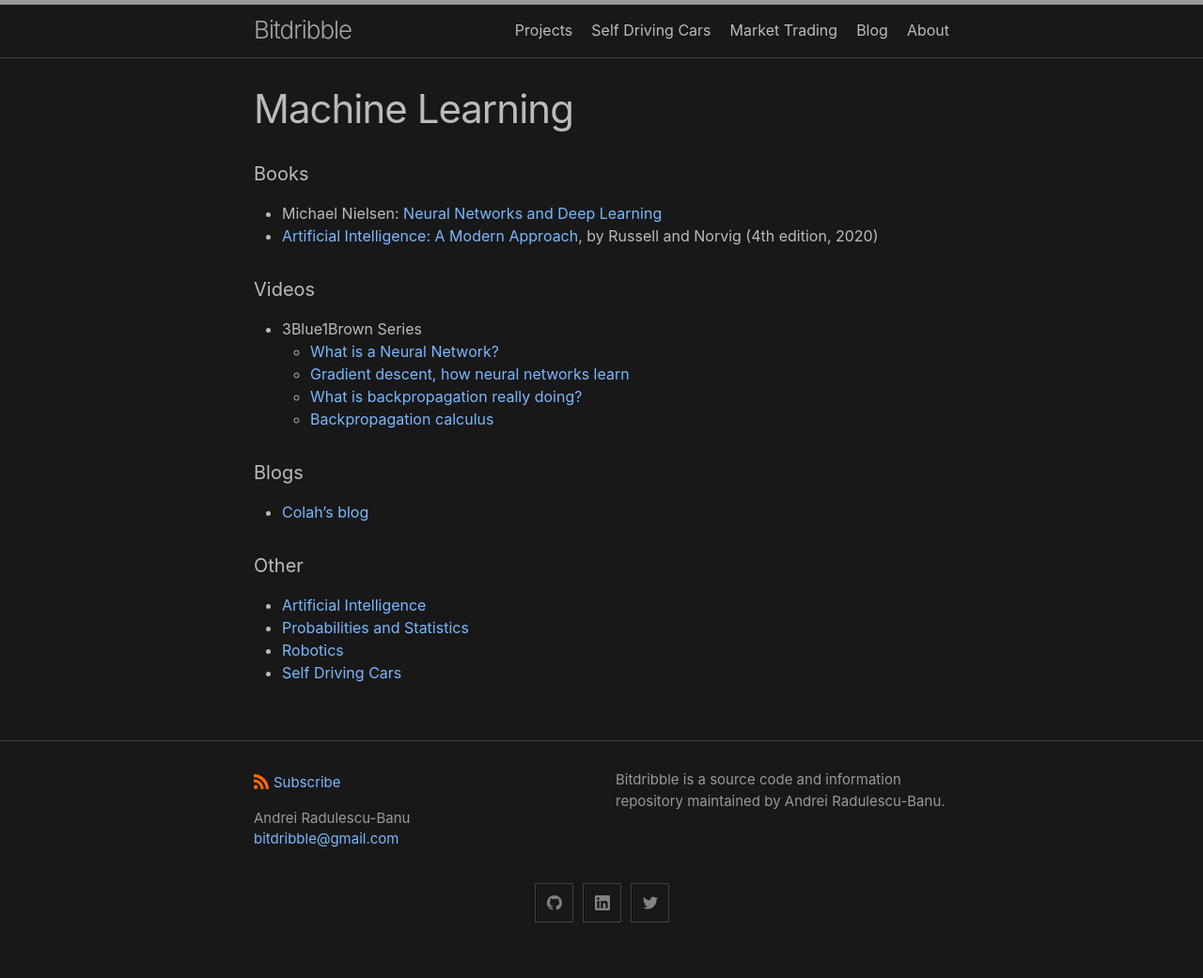
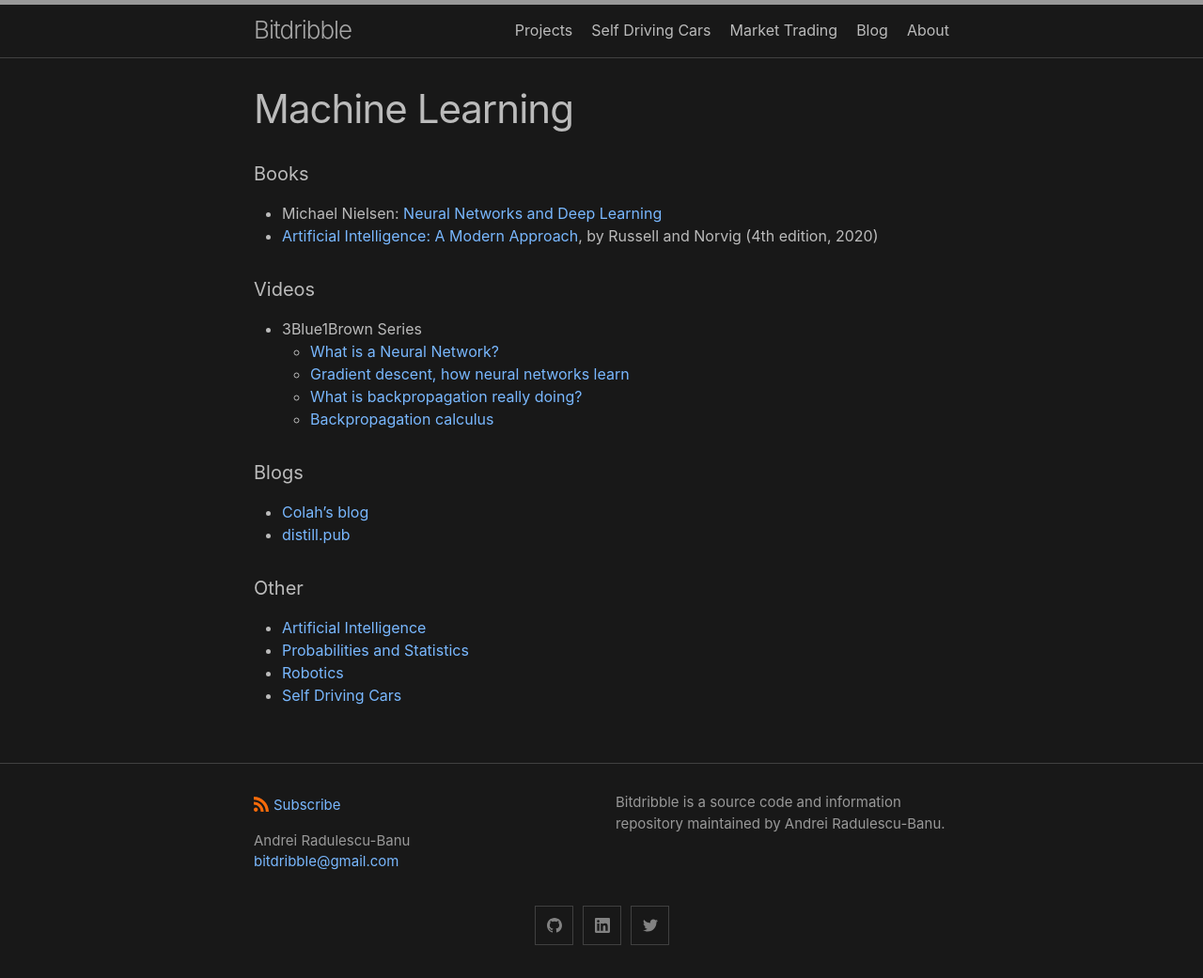
Before and after one commit to analytiq-hub/sigagent.github.io, a Jekyll site: the page built from machine_learning.md, in a window 1280 px wide. Shown: the whole page at 94% size. Built offline with Jekyll 4.4.1, drawn with Linux system fonts in a browser that asks for light colours; before the commit the page ends 1017 px from its top, so only the background shows below that.

Commit message:
*** empty log message ***

```diff
--- a/machine_learning.md
+++ b/machine_learning.md
@@ -15,6 +15,7 @@ title: Machine Learning
 
 #### Blogs
 * [Colah's blog](http://colah.github.io/)
+* [distill.pub](https://distill.pub/)
 
 #### Other
 * [Artificial Intelligence](artificial_intelligence.md)
```
